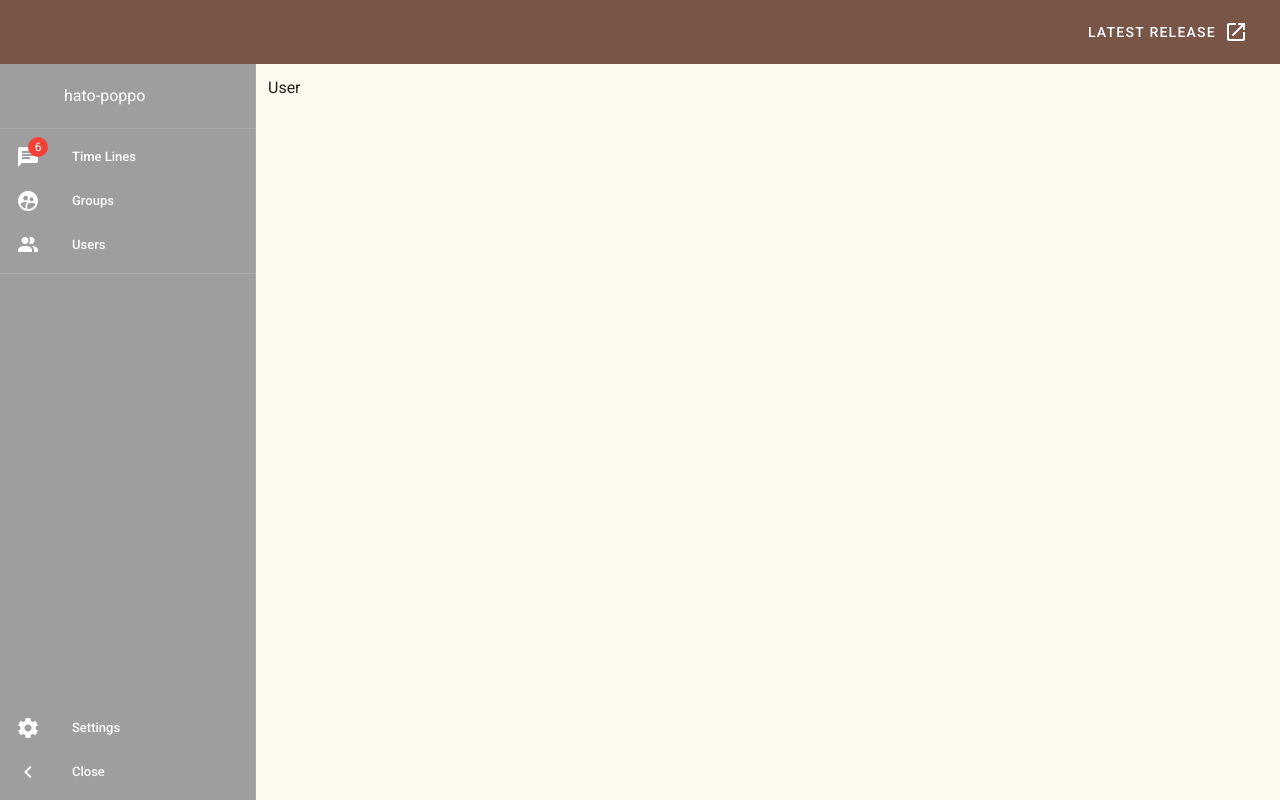
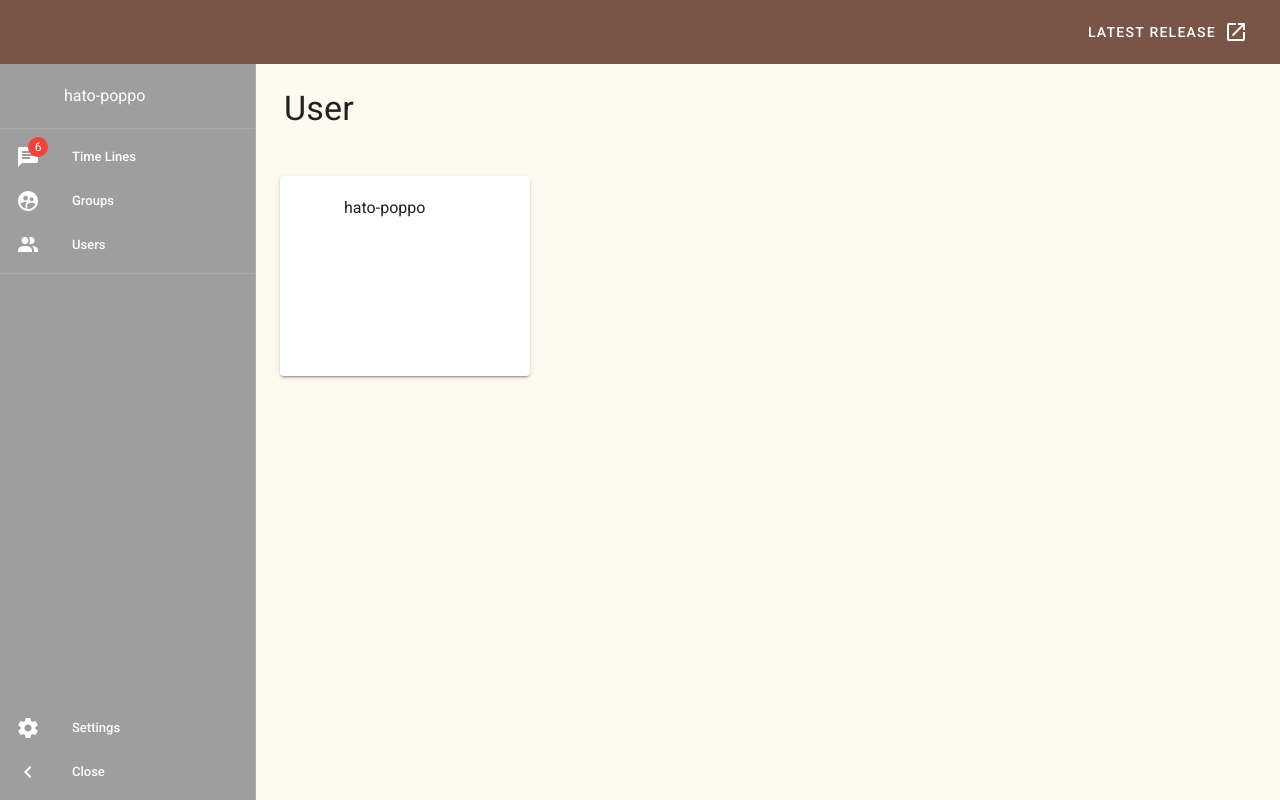
Before and after one commit to hato-poppo/sns-front-end, a Vue app: page /user in a window 1280 px wide. Built offline with nearby package versions, Linux system fonts and the light colour scheme.

Commit message:
[Add] User page.

```diff
--- a/src/views/User.vue
+++ b/src/views/User.vue
@@ -2,7 +2,27 @@
   <v-container>
     <v-row>
       <v-col>
-        User
+        <v-toolbar
+          class="mx-auto"
+          flat
+          color="rgba(0, 0, 0, 0)"
+        >
+          <div class="text-h4">User</div>
+        </v-toolbar>
+      </v-col>
+    </v-row>
+    <v-row>
+      <v-col cols="12" class="pa-6">
+        <v-card
+          width="250"
+          height="200"
+        >
+          <login-user
+            class="px-2 py-1"
+            :avatar="require('@/assets/avatars/2220812101741.jpg')"
+            :name="'hato-poppo'"
+          />
+        </v-card>
       </v-col>
     </v-row>
   </v-container>
@@ -10,6 +30,11 @@
 
 <script lang="ts">
 import { defineComponent } from '@vue/composition-api';
+import LoginUser from '@/components/molecules/list-items/LoginUser.vue';
 
-export default defineComponent({});
+export default defineComponent({
+  components: {
+    'login-user': LoginUser,
+  },
+});
 </script>
```
